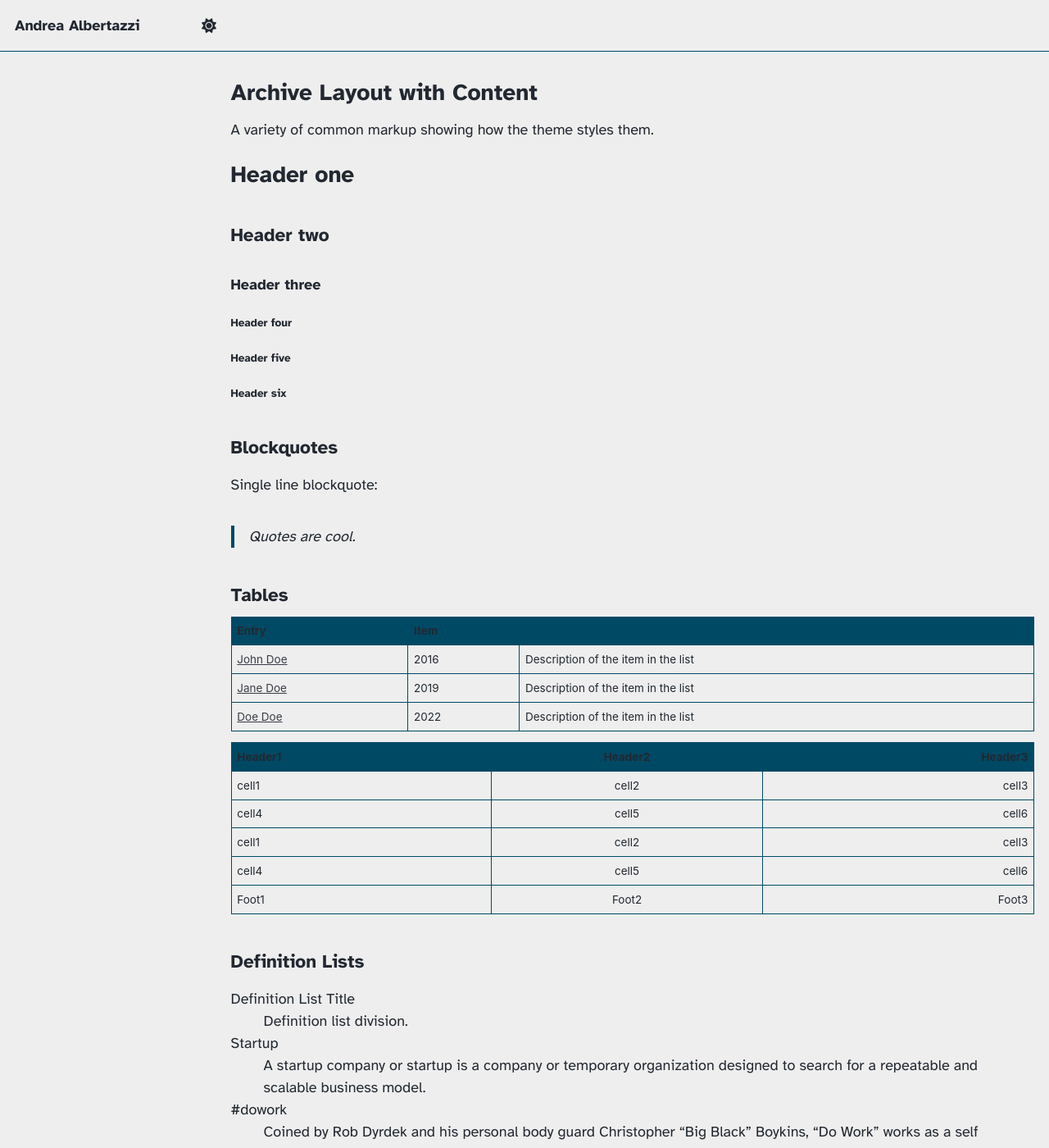
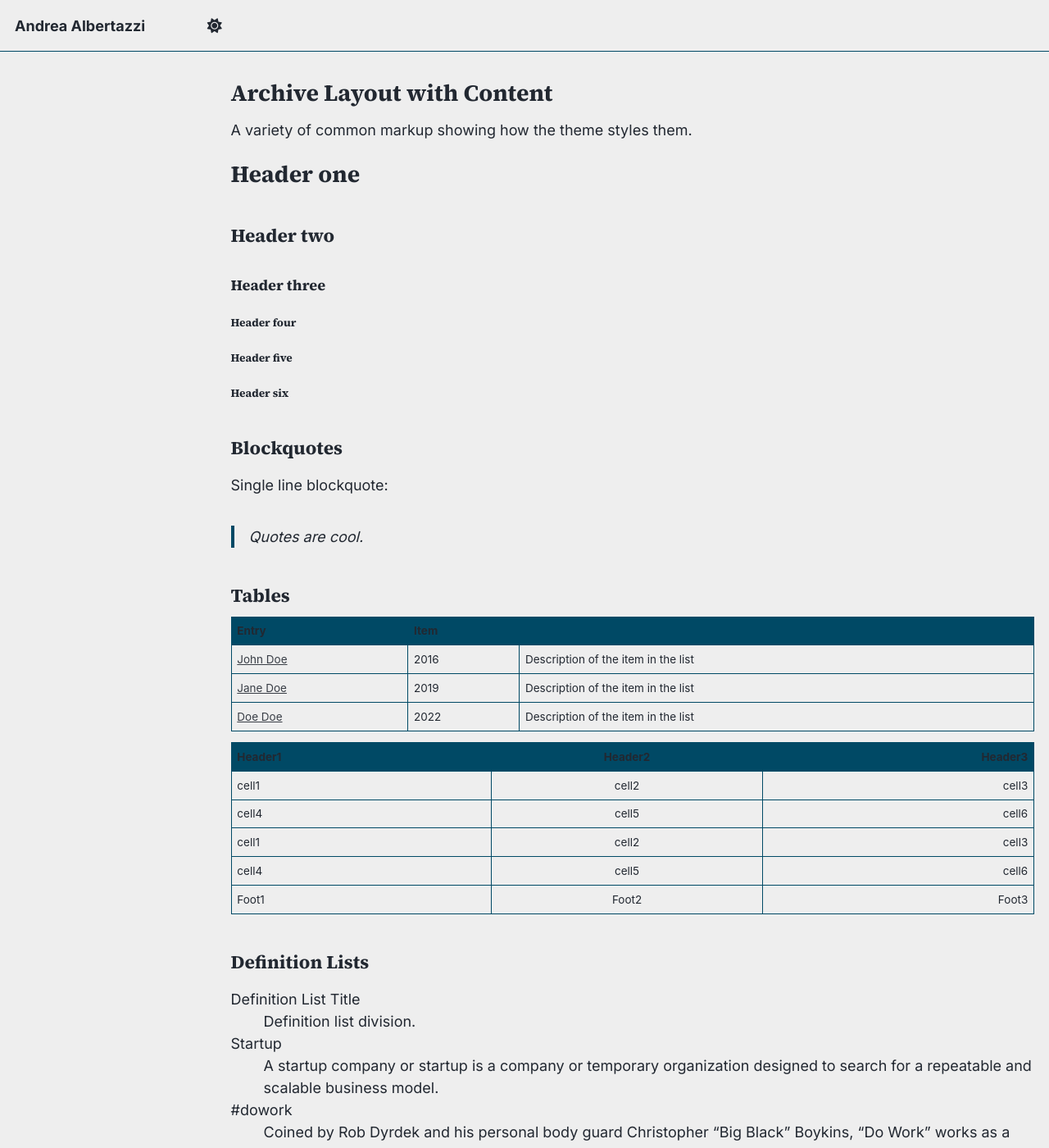
Before and after one commit to tazze87/tazze87.github.io, a Jekyll site: the page built from _pages/archive-layout-with-content.md, in a window 1280 px wide and 1400 px high. Shown: the whole window at 82% size. Built offline with Jekyll 4.4.1, drawn with Linux system fonts in a browser that asks for light colours; a script that is not in the unit is left out.

Commit message:
Update custom.html

```diff
--- a/_includes/head/custom.html
+++ b/_includes/head/custom.html
@@ -83,47 +83,37 @@
 </style>
 
 
-<!-- Font for everything (including sidebar + titles) -->
+
+
+<!-- Professional pairing: Inter (body/UI) + Source Serif 4 (headings/titles) -->
 <link rel="preconnect" href="https://fonts.googleapis.com">
 <link rel="preconnect" href="https://fonts.gstatic.com" crossorigin>
-<link href="https://fonts.googleapis.com/css2?family=Atkinson+Hyperlegible:wght@400;700&display=swap" rel="stylesheet">
+<link href="https://fonts.googleapis.com/css2?family=Inter:wght@400;500;600;700&family=Source+Serif+4:opsz,wght@8..60,600;8..60,700&display=swap" rel="stylesheet">
 
 <style>
   :root{
-    --aa-sans: "Atkinson Hyperlegible",
-               system-ui, -apple-system, "Segoe UI", Roboto, Arial, sans-serif;
+    --aa-sans: "Inter", system-ui, -apple-system, "Segoe UI", Roboto, Arial, sans-serif;
+    --aa-serif: "Source Serif 4", ui-serif, Georgia, "Times New Roman", serif;
   }
 
-  /* Base text */
-  html, body {
-    font-family: var(--aa-sans);
+  /* Body + UI (keeps sidebar/nav looking crisp and “professional”) */
+  html, body,
+  .masthead, .greedy-nav, .greedy-nav a,
+  .sidebar, .author__name, .author__bio, .author__urls,
+  .nav__list, .nav__title,
+  .page__footer {
+    font-family: var(--aa-sans) !important;
   }
 
-  /* Headings / titles */
+  /* Headings / page titles / post & archive titles */
   h1, h2, h3, h4, h5, h6,
   .page__title,
   .archive__item-title,
+  .archive__item-title a,
   .page__hero-title {
-    font-family: var(--aa-sans) !important;
-  }
-
-  /* Sidebar */
-  .sidebar,
-  .author__name,
-  .author__bio,
-  .author__urls,
-  .nav__list,
-  .nav__title {
-    font-family: var(--aa-sans) !important;
-  }
-
-  /* Masthead / site title / top nav */
-  .masthead,
-  .site-title,
-  .site-title a,
-  .greedy-nav,
-  .greedy-nav a {
-    font-family: var(--aa-sans) !important;
+    font-family: var(--aa-serif) !important;
+    font-weight: 700;
+    letter-spacing: 0;
   }
 </style>
 
@@ -136,4 +126,5 @@
 
 
 
+
 <!-- end custom head snippets -->
```
